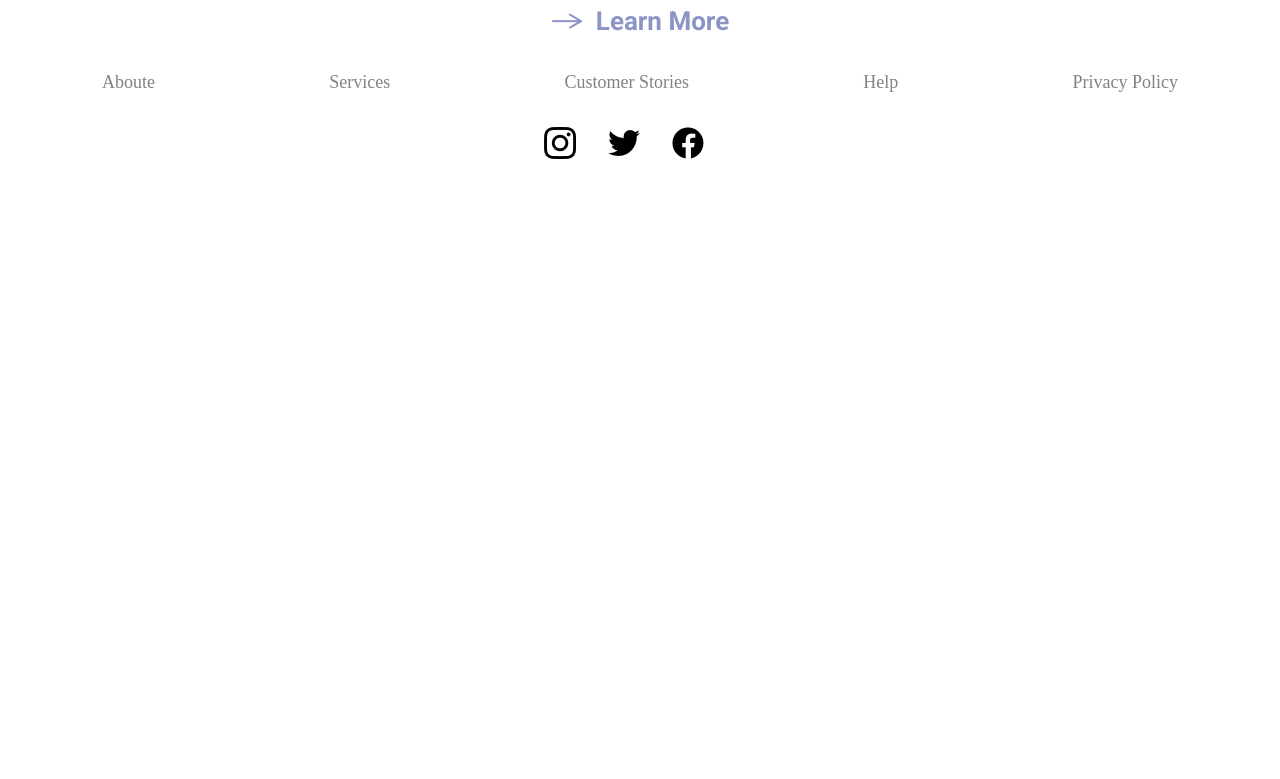
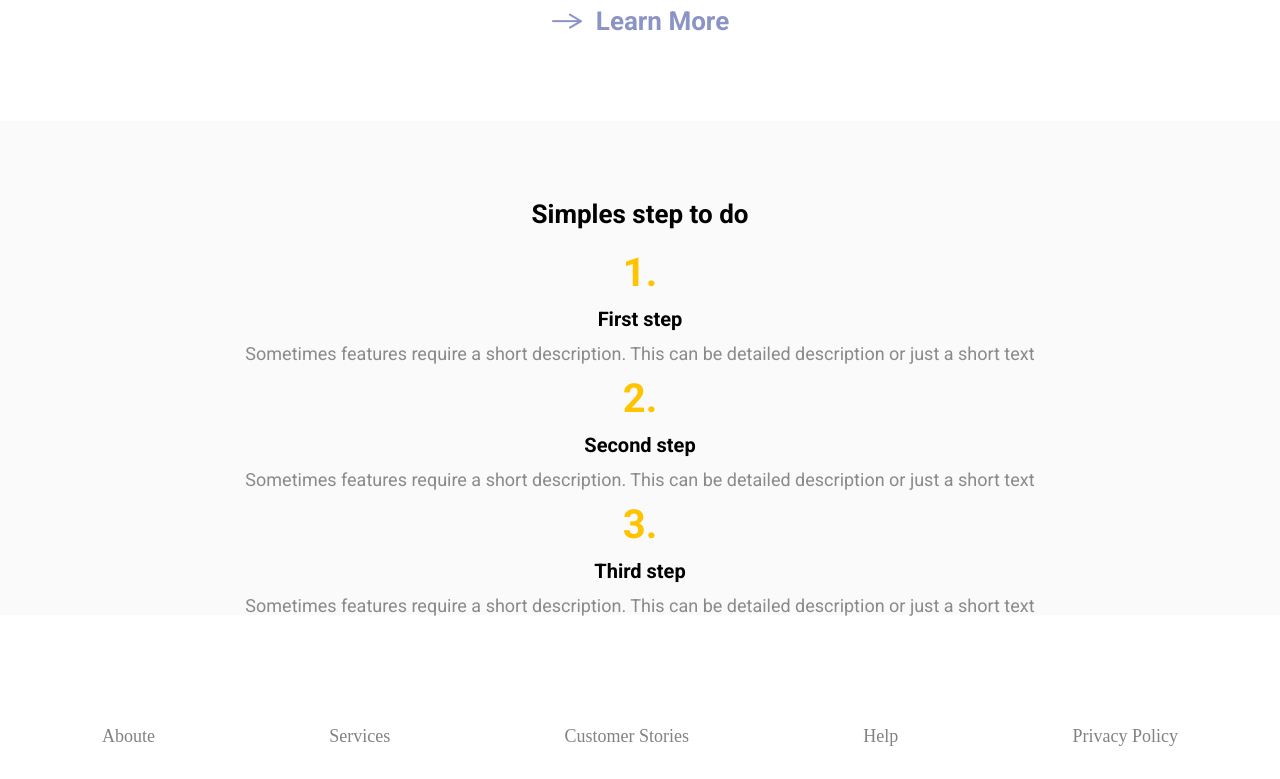
Before and after one commit to MathGPereira/primeiroProjetoAngular, an Angular app in the folder servicosDeSeguro/: page / in a window 1280 px wide. Shown: the part 3120-3899 px from the top of the page. Before the commit the page ends 3314 px from the top, so only its background shows below. Built offline with nearby package versions, Linux system fonts and the light colour scheme.

Commit message:
Finalizando a seção de passos

```diff
--- a/servicosDeSeguro/src/app/app.component.html
+++ b/servicosDeSeguro/src/app/app.component.html
@@ -4,5 +4,6 @@
     <app-sobre-servicos></app-sobre-servicos>
     <app-sobre-planos></app-sobre-planos>
     <app-sobre-recursos></app-sobre-recursos>
+    <app-passos></app-passos>
 </main>
 <app-rodape></app-rodape>
--- a/servicosDeSeguro/src/app/app.module.ts
+++ b/servicosDeSeguro/src/app/app.module.ts
@@ -9,6 +9,7 @@ import { SecaoInicialComponent } from './componentes/conteudo/secao-inicial/seca
 import { SobreServicosComponent } from './componentes/conteudo/sobre-servicos/sobre-servicos.component';
 import { SobrePlanosComponent } from './componentes/conteudo/sobre-planos/sobre-planos.component';
 import { SobreRecursosComponent } from './componentes/conteudo/sobre-recursos/sobre-recursos.component';
+import { PassosComponent } from './componentes/conteudo/passos/passos.component';
 
 @NgModule({
   declarations: [
@@ -18,7 +19,8 @@ import { SobreRecursosComponent } from './componentes/conteudo/sobre-recursos/so
     SecaoInicialComponent,
     SobreServicosComponent,
     SobrePlanosComponent,
-    SobreRecursosComponent
+    SobreRecursosComponent,
+    PassosComponent
 ],
   imports: [
     BrowserModule,
--- /dev/null
+++ b/servicosDeSeguro/src/app/componentes/conteudo/passos/passos.component.css
@@ -0,0 +1,49 @@
+.passos {
+    background-color: #FAFAFA;
+    margin-top: 5em;
+    padding: 5em 1.5em 0;
+    text-align: center;
+}
+
+.passos__titulo {
+    font-size: 26px;
+    font-weight: 700;
+    margin-bottom: 1em;
+}
+
+.passos__lista {
+    margin-bottom: 5em;
+}
+
+.primeiro-item::before, .segundo-item::before, .terceiro-item::before {
+    color: #FFC300;
+    font-size: 40px;
+    font-weight: 700;
+}
+
+.primeiro-item::before {
+    content: "1.";
+}
+
+.segundo-item::before {
+    content: "2.";
+}
+
+.terceiro-item::before {
+    content: "3.";
+}
+
+.lista__item {
+    margin: 1em 0;
+}
+
+.item__titulo {
+    font-size: 20px;
+    font-weight: 700;
+    margin: 1rem 0;
+}
+
+.item__descricao {
+    color: #8A8A8A;
+    font-size: 18px;
+}
--- /dev/null
+++ b/servicosDeSeguro/src/app/componentes/conteudo/passos/passos.component.html
@@ -0,0 +1,23 @@
+<section class="passos">
+    <h2 class="passos__titulo">Simples step to do</h2>
+    <ul class="passos__lista">
+        <li class="lista__item primeiro-item">
+            <h3 class="item__titulo">First step</h3>
+            <p class="item__descricao">
+                Sometimes features require a short description. This can be detailed description or just a short text
+            </p>
+        </li>
+        <li class="lista__item segundo-item">
+            <h3 class="item__titulo">Second step</h3>
+            <p class="item__descricao">
+                Sometimes features require a short description. This can be detailed description or just a short text
+            </p>
+        </li>
+        <li class="lista__item terceiro-item">
+            <h3 class="item__titulo">Third step</h3>
+            <p class="item__descricao">
+                Sometimes features require a short description. This can be detailed description or just a short text
+            </p>
+        </li>
+    </ul>
+</section>
--- a/servicosDeSeguro/src/app/componentes/conteudo/sobre-recursos/sobre-recursos.component.html
+++ b/servicosDeSeguro/src/app/componentes/conteudo/sobre-recursos/sobre-recursos.component.html
@@ -1,13 +1,13 @@
 <section class="sobre-recursos">
     <div class="sobre-recursos__imagem-ilustrativa"></div>
-    <h2 class="sobre-recursos__titulo">Feel in control, give peace of mind</h2>
+    <h2 class="sobre-recursos__titulo">Protect yous state against loss of income or death</h2>
     <p class="sobre-recursos__texto">
         Sometimes features require a short description. This can be detailed description or just a short text
     </p>
     <article class="sobre-recursos__vantagens">
         <i class="vantagens__icone"></i>
         <div class="vantagens__conteudo">
-            <h3 class="vantagens__titulo">Set goals & plan gifts</h3>
+            <h3 class="vantagens__titulo">First features from Generix care</h3>
             <p class="vantagens__texto">
                 Sometimes features require a short description. This can be detailed description or just a short text
             </p>
@@ -16,7 +16,7 @@
     <article class="sobre-recursos__vantagens">
         <i class="vantagens__icone"></i>
         <div class="vantagens__conteudo">
-            <h3 class="vantagens__titulo">Set goals & plan gifts</h3>
+            <h3 class="vantagens__titulo">Second features from Generix care</h3>
             <p class="vantagens__texto">
                 Sometimes features require a short description. This can be detailed description or just a short text
             </p>
@@ -25,7 +25,7 @@
     <article class="sobre-recursos__vantagens">
         <i class="vantagens__icone"></i>
         <div class="vantagens__conteudo">
-            <h3 class="vantagens__titulo">Set goals & plan gifts</h3>
+            <h3 class="vantagens__titulo">Third features from Generix care</h3>
             <p class="vantagens__texto">
                 Sometimes features require a short description. This can be detailed description or just a short text
             </p>
```
Also changed, not shown: servicosDeSeguro/src/app/componentes/conteudo/passos/passos.component.ts (added, +10 -0 lines), 1 other file (tests, documents, lock files or other folders).
